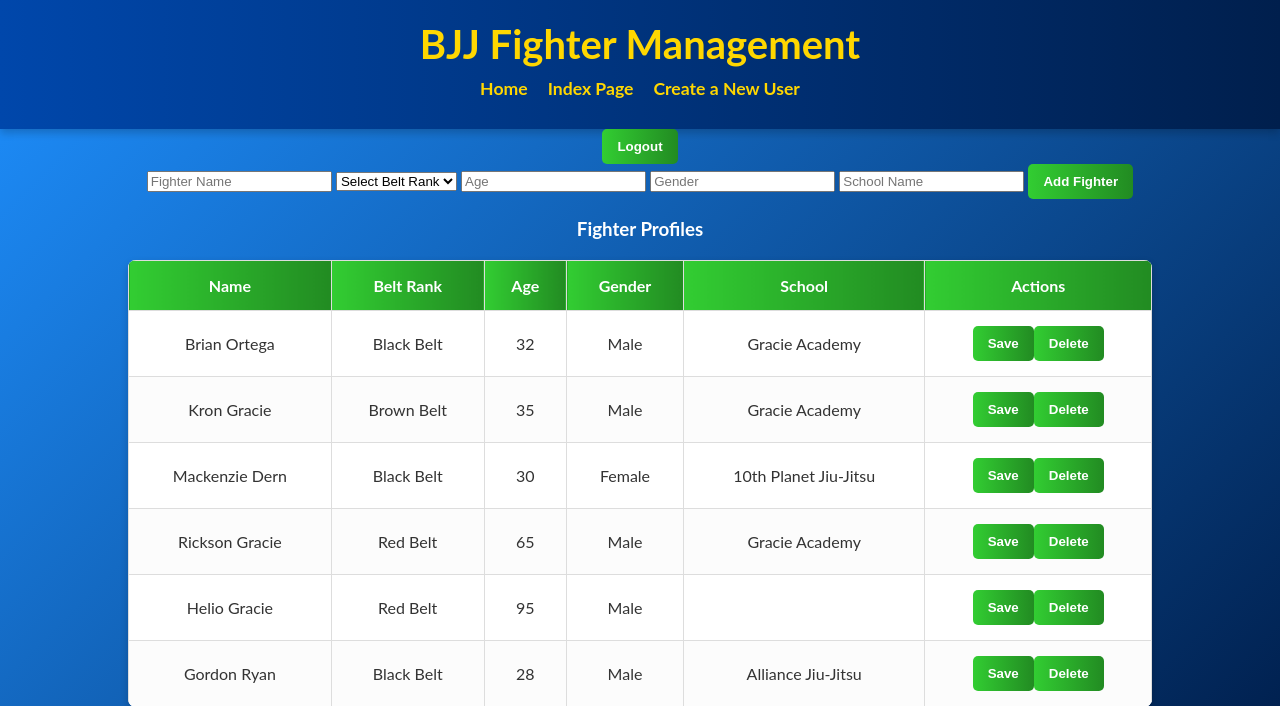
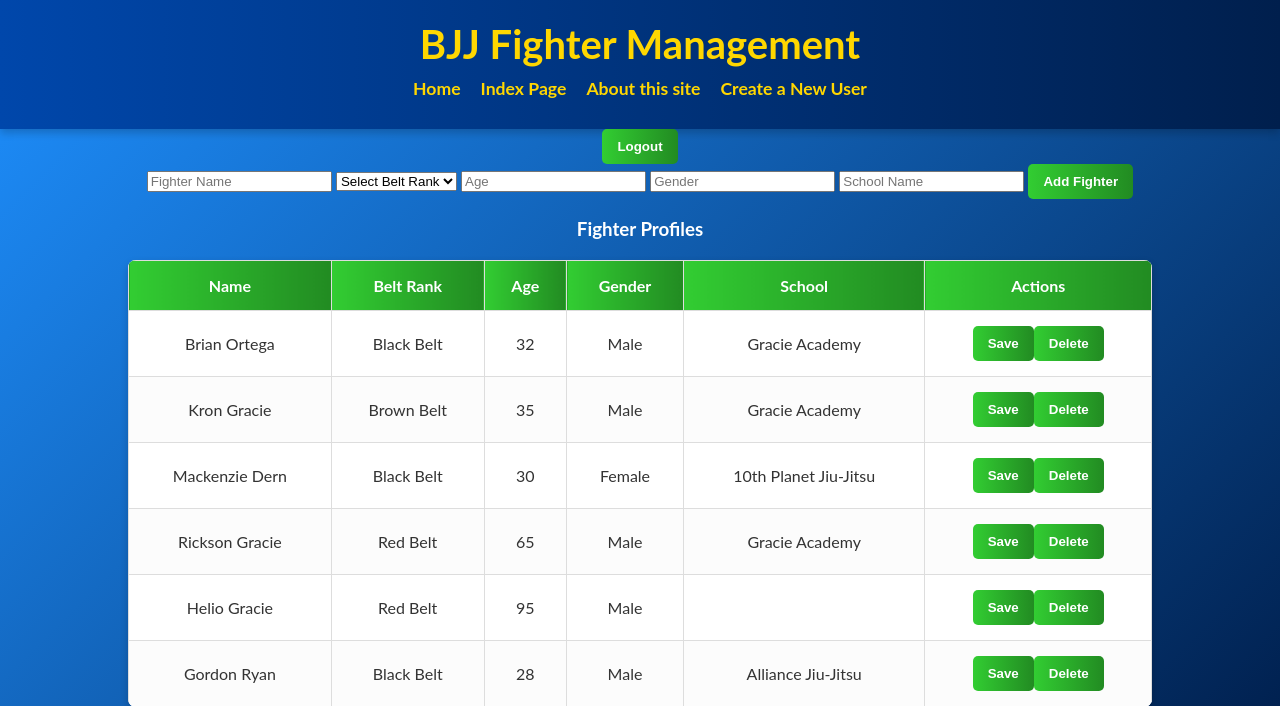
Before and after one commit to blouderbback8/Initial-PHP-Website, a PHP site: page /admin.php in a window 1280 px wide. Shown: the top 706 px of the page. Run offline with PHP 8.4, Linux system fonts and the light colour scheme; a user stored in the database is signed in; data comes from the database, SQL or seed files in the repository.

Commit message:
Updated Admin Page
Updated the Admin Page

```diff
--- a/admin.php
+++ b/admin.php
@@ -68,6 +68,7 @@ if ($_SERVER["REQUEST_METHOD"] == "POST" && isset($_POST['add_fighter'])) {
             <ul class="nav-links">
                 <li><a href="home.php">Home</a></li>
                 <li><a href="index.php">Index Page</a></li>
+                <li><a href="about.php">About this site</a></li>
                 <li><a href="register.php">Create a New User</a></li>
             </ul>
         </nav>
```
